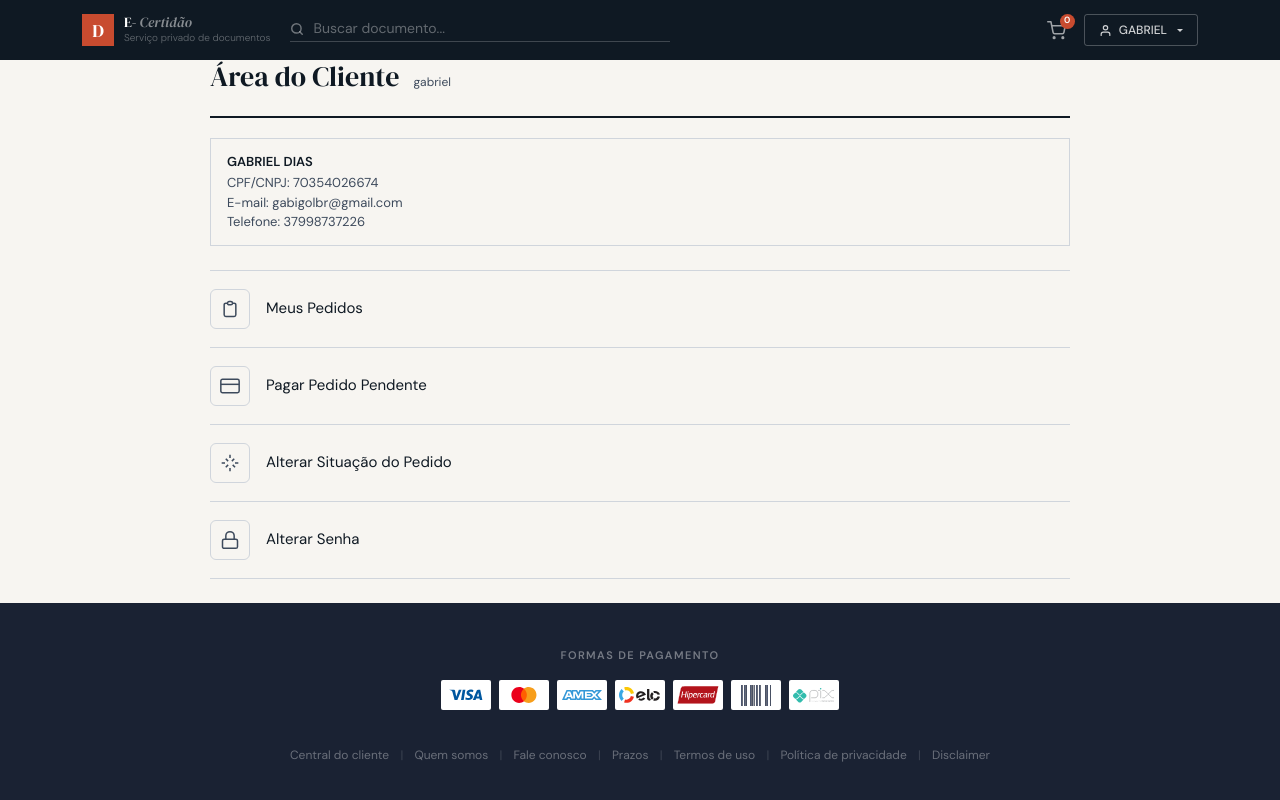
After one commit to GabigolDEVPY/E-certidao, a Django app: page /users/conta/ in a window 1280 px wide. The commit adds this page. Run offline with Django 5.2, Linux system fonts and the light colour scheme; a user stored in the database is signed in; data comes from the database, SQL or seed files in the repository.

Commit message:
arrumando views

```diff
--- a/templates/navbar.html
+++ b/templates/navbar.html
@@ -60,7 +60,7 @@
 
             <!-- 🆕 Área do Consumidor -->
             <li>
-              <a href="" class="dropdown-item">
+              <a href="{% url 'area_cliente' %}" class="dropdown-item">
                 <svg width="13" height="13" viewBox="0 0 24 24" fill="none" stroke="currentColor" stroke-width="2"
                   stroke-linecap="round" stroke-linejoin="round">
                   <rect x="2" y="3" width="20" height="14" rx="2" />
--- /dev/null
+++ b/users/templates/user_area.html
@@ -0,0 +1,234 @@
+{% extends "base.html" %}
+{% load static %}
+
+{% block title %}Área do Cliente{% endblock %}
+
+{% block content %}
+<div class="form-wrapper">
+
+  <!-- Header -->
+  <div class="content-header">
+    <h1>Área do Cliente</h1>
+    <span class="content-count">{{ user.username }}</span>
+  </div>
+
+  <!-- Info do usuário -->
+  <div class="info-box" style="margin-bottom:24px;">
+    <div>
+      <strong>{{ user.get_full_name|default:user.username }}</strong>
+      CPF/CNPJ: {{ user.cpf_cnpj }}<br>
+      E-mail: {{ user.email }}<br>
+      Telefone: {{ user.telefone }}
+    </div>
+  </div>
+
+  <!-- Menu de serviços -->
+  <div class="service-list">
+
+    <!-- Meus Pedidos -->
+    <div class="service-card" onclick="document.getElementById('modal-pedidos').classList.add('active');document.documentElement.classList.add('modal-lock')">
+      <div class="service-icon">
+        <svg width="20" height="20" fill="none" stroke="currentColor" stroke-width="1.8" viewBox="0 0 24 24"><path d="M9 5H7a2 2 0 00-2 2v12a2 2 0 002 2h10a2 2 0 002-2V7a2 2 0 00-2-2h-2M9 5a2 2 0 002 2h2a2 2 0 002-2M9 5a2 2 0 012-2h2a2 2 0 012 2"/></svg>
+      </div>
+      <span class="service-title">Meus Pedidos</span>
+      <span class="service-arrow">&#8594;</span>
+    </div>
+
+    <!-- Pagar Pedido Pendente -->
+    <div class="service-card" onclick="document.getElementById('modal-pagar').classList.add('active');document.documentElement.classList.add('modal-lock')">
+      <div class="service-icon">
+        <svg width="20" height="20" fill="none" stroke="currentColor" stroke-width="1.8" viewBox="0 0 24 24"><rect x="1" y="4" width="22" height="16" rx="2"/><path d="M1 10h22"/></svg>
+      </div>
+      <span class="service-title">Pagar Pedido Pendente</span>
+      <span class="service-arrow">&#8594;</span>
+    </div>
+
+    <!-- Alterar Situação do Pedido -->
+    <div class="service-card" onclick="document.getElementById('modal-status').classList.add('active');document.documentElement.classList.add('modal-lock')">
+      <div class="service-icon">
+        <svg width="20" height="20" fill="none" stroke="currentColor" stroke-width="1.8" viewBox="0 0 24 24"><path d="M12 2v4m0 12v4m10-10h-4M6 12H2m15.07-5.07l-2.83 2.83M9.76 14.24l-2.83 2.83m11.14 0l-2.83-2.83M9.76 9.76L6.93 6.93"/></svg>
+      </div>
+      <span class="service-title">Alterar Situação do Pedido</span>
+      <span class="service-arrow">&#8594;</span>
+    </div>
+
+    <!-- Alterar Senha -->
+    <div class="service-card" onclick="document.getElementById('modal-senha').classList.add('active');document.documentElement.classList.add('modal-lock')">
+      <div class="service-icon">
+        <svg width="20" height="20" fill="none" stroke="currentColor" stroke-width="1.8" viewBox="0 0 24 24"><rect x="3" y="11" width="18" height="11" rx="2"/><path d="M7 11V7a5 5 0 0110 0v4"/></svg>
+      </div>
+      <span class="service-title">Alterar Senha</span>
+      <span class="service-arrow">&#8594;</span>
+    </div>
+
+  </div>
+</div>
+
+<!-- ═══════════════════════════════════════════ -->
+<!-- MODAL: Meus Pedidos                        -->
+<!-- ═══════════════════════════════════════════ -->
+<div class="custom-overlay" id="modal-pedidos">
+  <div class="custom-modal site-modal">
+    <button class="modal-x" onclick="fecharModal('modal-pedidos')">&times;</button>
+    <div class="modal-tag">Pedidos</div>
+    <h2 class="modal-title-custom">Meus Pedidos</h2>
+    <p class="modal-sub">Acompanhe todos os seus pedidos realizados.</p>
+
+    {% if pedidos %}
+      {% for pedido in pedidos %}
+        <div class="info-box">
+          <div>
+            <strong>Pedido #{{ pedido.id }}</strong>
+            Data: {{ pedido.criado_em|date:"d/m/Y" }}<br>
+            Total: R$ {{ pedido.total|floatformat:2 }}<br>
+            Status:
+            {% if pedido.status == 'pendente' %}
+              <span style="color:var(--accent);font-weight:600;">Pendente</span>
+            {% elif pedido.status == 'pago' %}
+              <span style="color:#2e7d32;font-weight:600;">Pago</span>
+            {% elif pedido.status == 'enviado' %}
+              <span style="color:var(--ink);font-weight:600;">Enviado</span>
+            {% elif pedido.status == 'entregue' %}
+              <span style="color:var(--ink-light);font-weight:600;">Entregue</span>
+            {% elif pedido.status == 'cancelado' %}
+              <span style="color:#999;font-weight:600;">Cancelado</span>
+            {% else %}
+              <span style="font-weight:600;">{{ pedido.get_status_display }}</span>
+            {% endif %}
+          </div>
+        </div>
+      {% endfor %}
+    {% else %}
+      <div class="attention-box">
+        Você ainda não realizou nenhum pedido.
+      </div>
+    {% endif %}
+  </div>
+</div>
+
+<!-- ═══════════════════════════════════════════ -->
+<!-- MODAL: Pagar Pedido Pendente               -->
+<!-- ═══════════════════════════════════════════ -->
+<div class="custom-overlay" id="modal-pagar">
+  <div class="custom-modal site-modal">
+    <button class="modal-x" onclick="fecharModal('modal-pagar')">&times;</button>
+    <div class="modal-tag">Pagamento</div>
+    <h2 class="modal-title-custom">Pagar Pedido Pendente</h2>
+    <p class="modal-sub">Selecione um pedido pendente para realizar o pagamento.</p>
+
+    {% if pedidos_pendentes %}
+      {% for pedido in pedidos_pendentes %}
+        <div class="info-box">
+          <div>
+            <strong>Pedido #{{ pedido.id }}</strong>
+            Data: {{ pedido.criado_em|date:"d/m/Y" }}<br>
+            Total: R$ {{ pedido.total|floatformat:2 }}
+          </div>
+          <a href="{% url 'pagar_pedido' pedido.id %}" class="info-box-edit">Pagar &#8594;</a>
+        </div>
+      {% endfor %}
+    {% else %}
+      <div class="attention-box">
+        Nenhum pedido pendente de pagamento.
+      </div>
+    {% endif %}
+  </div>
+</div>
+
+<!-- ═══════════════════════════════════════════ -->
+<!-- MODAL: Alterar Situação do Pedido          -->
+<!-- ═══════════════════════════════════════════ -->
+<div class="custom-overlay" id="modal-status">
+  <div class="custom-modal site-modal">
+    <button class="modal-x" onclick="fecharModal('modal-status')">&times;</button>
+    <div class="modal-tag">Status</div>
+    <h2 class="modal-title-custom">Alterar Situação do Pedido</h2>
+    <p class="modal-sub">Selecione o pedido e altere sua situação.</p>
+
+    {% if pedidos %}
+      {% for pedido in pedidos %}
+        <div class="step-block is-active" style="margin-bottom:8px;">
+          <div class="step-header" style="padding:12px 16px;">
+            <div class="step-num"><span class="step-num-inner">{{ pedido.id }}</span></div>
+            <div class="step-meta">
+              <div class="step-title">Pedido #{{ pedido.id }} &mdash; R$ {{ pedido.total|floatformat:2 }}</div>
+              <div class="step-subtitle">{{ pedido.criado_em|date:"d/m/Y" }}</div>
+            </div>
+          </div>
+          <div class="step-body" style="display:block;padding:12px 16px;">
+            <form method="POST" action="{% url 'alterar_status_pedido' pedido.id %}">
+              {% csrf_token %}
+              <label class="field-label">Novo Status</label>
+              <select name="status" class="field-select" style="margin-bottom:10px;">
+                <option value="pendente" {% if pedido.status == 'pendente' %}selected{% endif %}>Pendente</option>
+                <option value="pago" {% if pedido.status == 'pago' %}selected{% endif %}>Pago</option>
+                <option value="enviado" {% if pedido.status == 'enviado' %}selected{% endif %}>Enviado</option>
+                <option value="entregue" {% if pedido.status == 'entregue' %}selected{% endif %}>Entregue</option>
+                <option value="cancelado" {% if pedido.status == 'cancelado' %}selected{% endif %}>Cancelado</option>
+              </select>
+              <button type="submit" class="submit-btn" style="padding:10px 18px;font-size:12px;">Salvar Status</button>
+            </form>
+          </div>
+        </div>
+      {% endfor %}
+    {% else %}
+      <div class="attention-box">
+        Nenhum pedido encontrado.
+      </div>
+    {% endif %}
+  </div>
+</div>
+
+<!-- ═══════════════════════════════════════════ -->
+<!-- MODAL: Alterar Senha                       -->
+<!-- ═══════════════════════════════════════════ -->
+<div class="custom-overlay" id="modal-senha">
+  <div class="custom-modal site-modal">
+    <button class="modal-x" onclick="fecharModal('modal-senha')">&times;</button>
+    <div class="modal-tag">Segurança</div>
+    <h2 class="modal-title-custom">Alterar Senha</h2>
+    <p class="modal-sub">Preencha os campos abaixo para definir uma nova senha.</p>
+
+    <form method="POST" action="{% url 'alterar_senha' %}" class="site-form">
+      {% csrf_token %}
+
+      <label>
+        Senha Atual
+        <input type="password" name="senha_atual" required>
+      </label>
+
+      <label>
+        Nova Senha
+        <input type="password" name="nova_senha" required>
+      </label>
+
+      <label>
+        Confirmar Nova Senha
+        <input type="password" name="confirmar_senha" required>
+      </label>
+
+      <button type="submit" class="submit-btn">Alterar Senha</button>
+    </form>
+  </div>
+</div>
+
+{% endblock %}
+
+{% block scripts %}
+<script>
+  function fecharModal(id) {
+    document.getElementById(id).classList.remove('active');
+    document.documentElement.classList.remove('modal-lock');
+  }
+
+  // Fechar modal ao clicar no overlay (fora do card)
+  document.querySelectorAll('.custom-overlay').forEach(function(overlay) {
+    overlay.addEventListener('click', function(e) {
+      if (e.target === overlay) {
+        overlay.classList.remove('active');
+        document.documentElement.classList.remove('modal-lock');
+      }
+    });
+  });
+</script>
+{% endblock %}
--- a/users/urls.py
+++ b/users/urls.py
@@ -1,6 +1,8 @@
+from certidao import views
 from django.urls import path
 from .views import RegisterView, UserLoginView, UserLogoutView
 from django.contrib.auth import views as auth_views
+from . import views
 
 urlpatterns = [
 
@@ -10,4 +12,10 @@ urlpatterns = [
 
     path("logout/", UserLogoutView.as_view(), name="logout"),
 
+    path('conta/', views.area_cliente, name='area_cliente'),
+
+    path('conta/alterar-senha/', views.alterar_senha, name='alterar_senha'),
+    path('conta/pedido/<int:pedido_id>/status/', views.alterar_status_pedido, name='alterar_status_pedido'),
+    path('conta/pedido/<int:pedido_id>/pagar/', views.pagar_pedido, name='pagar_pedido'),
+
 ]
--- a/users/views.py
+++ b/users/views.py
@@ -1,9 +1,16 @@
+from django.contrib.auth import update_session_auth_hash
+from django.shortcuts import redirect
+from django.contrib import messages
+from django.shortcuts import get_object_or_404
+from django.contrib.auth.decorators import login_required
 from django.urls import reverse_lazy
 from django.views.generic import CreateView
 from django.contrib.auth.views import LoginView, LogoutView
+from django.shortcuts import render
 from .forms import RegisterForm
 from django.contrib.auth.forms import AuthenticationForm
 from .models import User
+from certidao.models import OrderImovel as Pedido
 
 
 class RegisterView(CreateView):
@@ -28,4 +35,47 @@ class UserLoginView(LoginView):
         return context
 
 class UserLogoutView(LogoutView):
-    next_page = reverse_lazy("home")  # era reverse_lazy("")
+    next_page = reverse_lazy("login")
+
+
+@login_required
+def area_cliente(request):
+    pedidos = Pedido.objects.filter(usuario=request.user).order_by('-criado_em')
+    pedidos_pendentes = pedidos.filter(status='pendente')
+    return render(request, 'user_area.html', {
+        'pedidos': pedidos,
+        'pedidos_pendentes': pedidos_pendentes,
+    })
+
+@login_required
+def alterar_senha(request):
+    if request.method == 'POST':
+        user = request.user
+        if user.check_password(request.POST['senha_atual']):
+            if request.POST['nova_senha'] == request.POST['confirmar_senha']:
+                user.set_password(request.POST['nova_senha'])
+                user.save()
+                update_session_auth_hash(request, user)
+                messages.success(request, 'Senha alterada com sucesso.')
+            else:
+                messages.error(request, 'As senhas não coincidem.')
+        else:
+            messages.error(request, 'Senha atual incorreta.')
+    return redirect('area_cliente')
+
+@login_required
+def alterar_status_pedido(request, pedido_id):
+    if request.method == 'POST':
+        pedido = get_object_or_404(Pedido, id=pedido_id, usuario=request.user)
+        pedido.status = request.POST['status']
+        pedido.save()
+        messages.success(request, f'Status do pedido #{pedido.id} atualizado.')
+    return redirect('area_cliente')
+
+@login_required
+def pagar_pedido(request, pedido_id):
+    if request.method == 'POST':
+        pedido = get_object_or_404(Pedido, id=pedido_id, usuario=request.user)
+
+        messages.success(request, f'Status do pedido #{pedido.id} atualizado.')
+    return redirect('area_cliente')
```
Also changed, not shown: certidao/models.py (+31 -10 lines), certidao/templates/certidao_imovel.html (+0 -19 lines), certidao/migrations/0002_remove_orderimovel_formato_certidao.py (added), certidao/migrations/0003_orderimovel_status_orderimovel_total_and_more.py (added), db.sqlite3.
